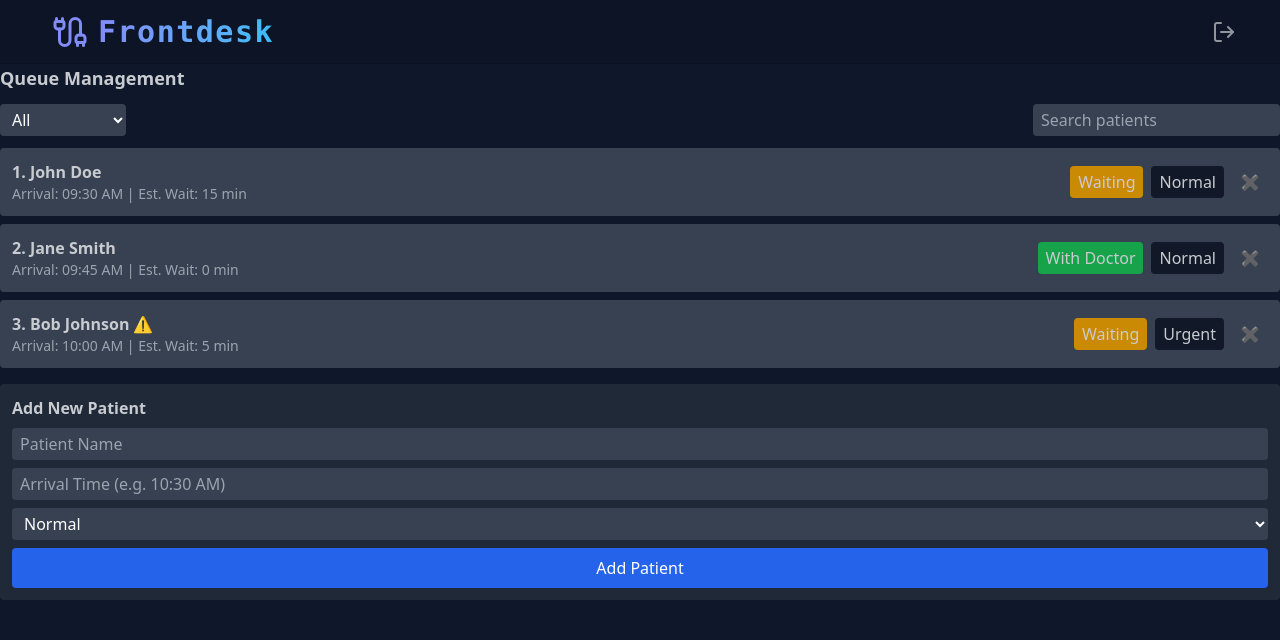
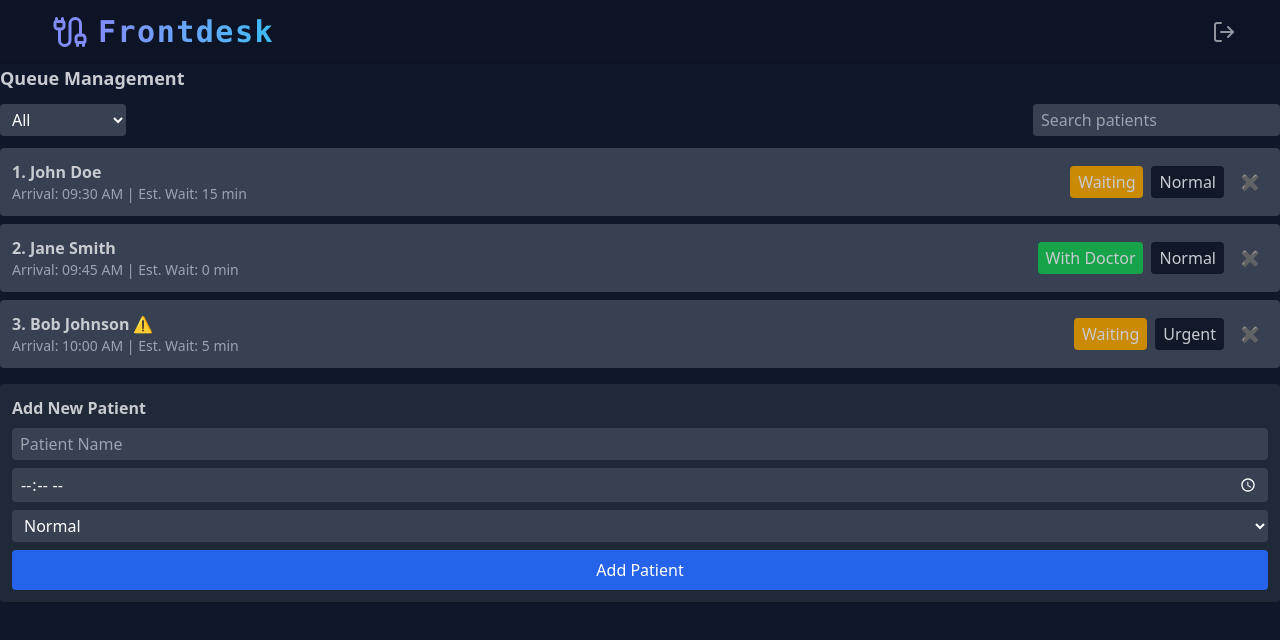
Before and after one commit to pallavihegde01/frontdesk, a React (Vite) app in the folder frontend/: page /queue in a window 1280 px wide. Shown: the top 640 px of the page. Built offline with nearby package versions, Linux system fonts and the light colour scheme; no server answers.

Commit message:
input type change

```diff
--- a/frontend/src/pages/QueuemanagementPage.jsx
+++ b/frontend/src/pages/QueuemanagementPage.jsx
@@ -118,8 +118,8 @@ export default function QueuemanagementPage() {
           className="w-full bg-gray-700 text-white rounded px-2 py-1 mb-2"
         />
         <input
-          type="text"
-          placeholder="Arrival Time (e.g. 10:30 AM)"
+          type="time"
+          placeholder="Arrival Time "
           value={newArrival}
           onChange={(e) => setNewArrival(e.target.value)}
           className="w-full bg-gray-700 text-white rounded px-2 py-1 mb-2"
```
